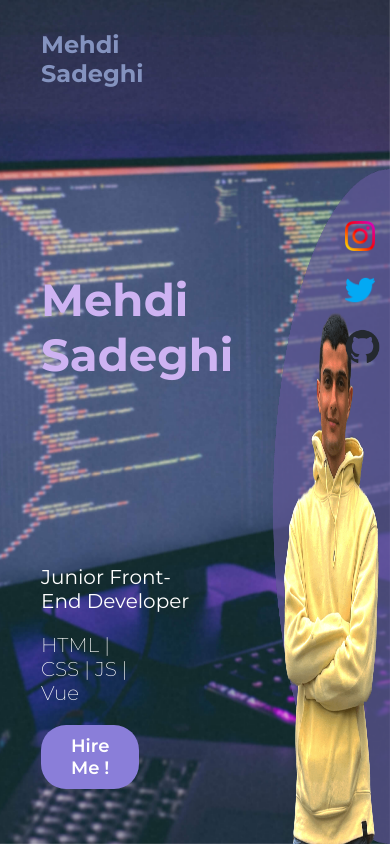
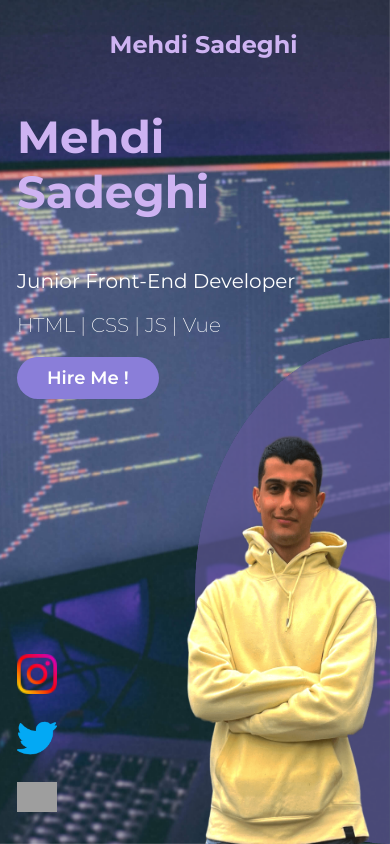
Before and after one commit to MahdiSadeghi26/vue-personal-website, a Vue app: page / in a window 390 px wide. Built offline with nearby package versions, Linux system fonts and the light colour scheme.

Commit message:
(staging problem)576px added and fiz

```diff
--- a/src/App.vue
+++ b/src/App.vue
@@ -191,4 +191,50 @@ import Skills from './components/Skills.vue';
     }
   }
 }
+// 576 px
+@media screen and (max-width:576px) {
+  .container{
+    grid-template-columns: 100%;
+    grid-template-rows: 50% 50%;
+
+
+    .leftSide{
+      padding-left: 17px;
+      justify-content: start;
+      h1{
+      color:#CEB3F2 ;
+        text-align: center;
+    }
+    .fullName{
+      margin: 50px 0;
+    }
+    }
+    .rightSide{
+      .eclipse{
+        width: 50%;
+        height:60vh ;
+      }
+      .face{
+        width: 50%;
+        height: 100%;
+      }
+      .socialMedia{
+         width: 40px;
+         left: 17px;
+         top: auto;
+         bottom: 0px;
+         height: 200px;
+        a{
+          img{
+            width: 40px;
+          }
+          .githubLogo{
+            width: 40px;
+            content: url("public/image/github-mark-white.png");
+          }
+        }
+      }
+    }
+  }
+}
 </style>
```
